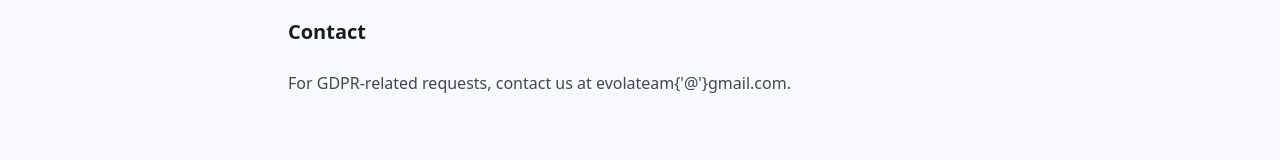
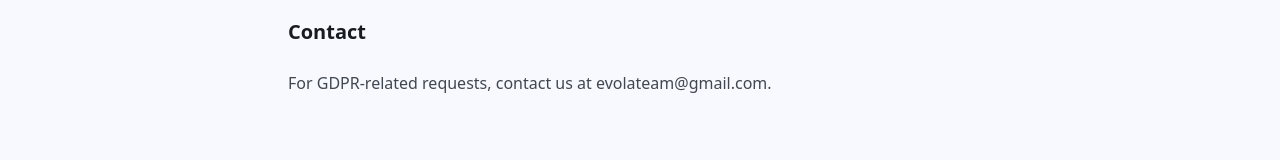
Before and after one commit to AndriiKozlovskyi/evola_tech, a Nuxt app in the folder nuxt-app/: page /gdpr in a window 1280 px wide. Shown: the part 536-696 px from the top of the page. Built offline with nearby package versions, Linux system fonts and the light colour scheme.

Commit message:
at format changed

```diff
--- a/nuxt-app/pages/gdpr.vue
+++ b/nuxt-app/pages/gdpr.vue
@@ -8,7 +8,7 @@
       <h2 class="text-xl font-semibold text-on-surface mt-8">Data Controller</h2>
       <p>EvolaTech</p>
       <h2 class="text-xl font-semibold text-on-surface mt-8">Contact</h2>
-      <p>For GDPR-related requests, contact us at evolateam{'@'}gmail.com.</p>
+      <p>For GDPR-related requests, contact us at evolateam@gmail.com.</p>
     </div>
   </div>
 </template>
--- a/nuxt-app/pages/imprint.vue
+++ b/nuxt-app/pages/imprint.vue
@@ -3,7 +3,7 @@
     <h1 class="text-3xl md:text-4xl font-bold tracking-tight text-on-surface mb-10">Imprint</h1>
     <div class="text-on-surface-variant space-y-6 leading-relaxed">
       <p><strong class="text-on-surface">EvolaTech</strong></p>
-      <p>Email: evolateam{'@'}gmail.com<br>Phone: +48 789 711 631</p>
+      <p>Email: evolateam@gmail.com<br>Phone: +48 789 711 631</p>
     </div>
   </div>
 </template>
--- a/nuxt-app/pages/privacy.vue
+++ b/nuxt-app/pages/privacy.vue
@@ -6,7 +6,7 @@
       <h2 class="text-xl font-semibold text-on-surface mt-8">Data Collection</h2>
       <p>We only collect data that is necessary for the purpose of providing our services.</p>
       <h2 class="text-xl font-semibold text-on-surface mt-8">Contact</h2>
-      <p>For privacy-related inquiries, contact us at evolateam{'@'}gmail.com.</p>
+      <p>For privacy-related inquiries, contact us at evolateam@gmail.com.</p>
     </div>
   </div>
 </template>
--- a/nuxt-app/pages/terms.vue
+++ b/nuxt-app/pages/terms.vue
@@ -8,7 +8,7 @@
       <h2 class="text-xl font-semibold text-on-surface mt-8">Liability</h2>
       <p>We are not liable for any indirect or consequential damages arising from the use of our services.</p>
       <h2 class="text-xl font-semibold text-on-surface mt-8">Contact</h2>
-      <p>For questions regarding these terms, contact us at evolateam{'@'}gmail.com.</p>
+      <p>For questions regarding these terms, contact us at evolateam@gmail.com.</p>
     </div>
   </div>
 </template>
```
